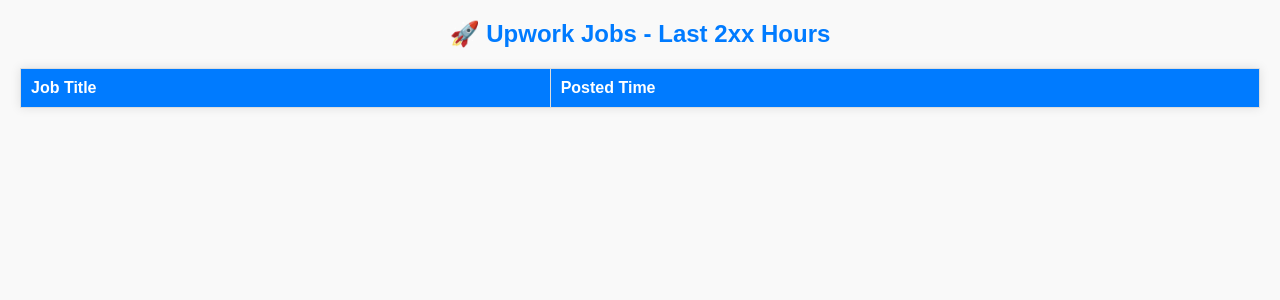
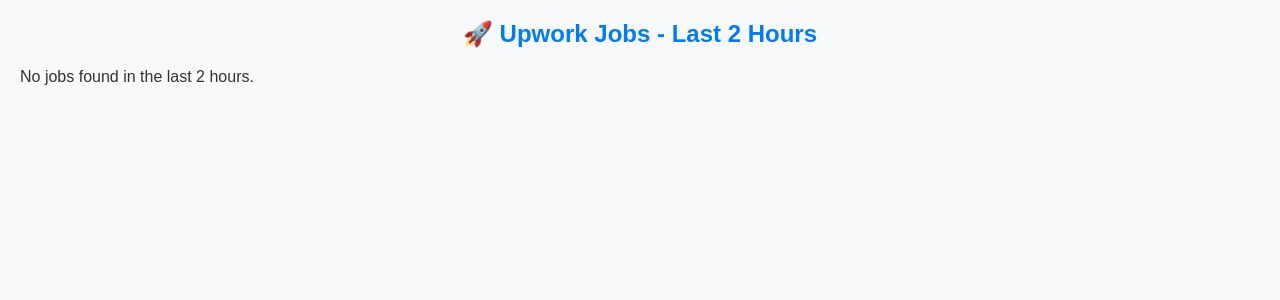
Before and after one commit to danielpinto-developer/webscraper_upwork, a Flask app: template templates/index.html in a window 1280 px wide. Shown: the top 300 px of the page. Run offline with Flask 3, Linux system fonts and the light colour scheme; the template is opened without the code that fills it, so the values that code supplies are empty.

Commit message:
fix html filtering

```diff
--- a/app.py
+++ b/app.py
@@ -2,23 +2,20 @@
 from flask import Flask, render_template
 
 app = Flask(__name__)
-
 DB_NAME = "upwork_jobs.db"
 
 def get_recent_jobs():
     conn = sqlite3.connect(DB_NAME)
     cursor = conn.cursor()
-    cursor.execute("""
+
+    # Fetch jobs within the last 2 hours and include the keyword (assuming it's stored)
+    cursor.execute('''
         SELECT title, job_link, posted_time, keyword
         FROM jobs
         WHERE posted_time LIKE '%hour%' OR posted_time LIKE '%minute%'
-        ORDER BY
-            CASE
-                WHEN posted_time LIKE '%minute%' THEN CAST(SUBSTR(posted_time, 1, INSTR(posted_time, ' ') - 1) AS INTEGER)
-                WHEN posted_time LIKE '%hour%' THEN CAST(SUBSTR(posted_time, 1, INSTR(posted_time, ' ') - 1) AS INTEGER) * 60
-                ELSE 9999
-            END ASC
-    """)
+        ORDER BY id DESC
+    ''')
+
     jobs = cursor.fetchall()
     conn.close()
     return jobs
--- a/templates/index.html
+++ b/templates/index.html
@@ -1,25 +1,22 @@
 <!DOCTYPE html>
 <html lang="en">
 <head>
-    <meta charset="UTF-8" />
-    <meta name="viewport" content="width=device-width, initial-scale=1.0" />
+    <meta charset="UTF-8">
+    <meta name="viewport" content="width=device-width, initial-scale=1.0">
     <title>Upwork Jobs - Last 2 Hours</title>
     <style>
         body {
             font-family: Arial, sans-serif;
             margin: 20px;
-        background-color: #f9f9f9;
+            background-color: #f8f9fa;
             color: #333;
         }
         table {
             width: 100%;
             border-collapse: collapse;
             margin-top: 20px;
-        background-color: #fff;
-        box-shadow: 0 0 10px rgba(0, 0, 0, 0.1);
         }
-      th,
-      td {
+        th, td {
             border: 1px solid #ddd;
             padding: 10px;
             text-align: left;
@@ -27,6 +24,9 @@
         th {
             background-color: #007bff;
             color: white;
+        }
+        tr:nth-child(even) {
+            background-color: #f2f2f2;
         }
         h2 {
             color: #007bff;
@@ -39,11 +39,28 @@
         a:hover {
             text-decoration: underline;
         }
+        .keyword-section {
+            margin-top: 30px;
+            padding: 10px;
+            background-color: #e9ecef;
+            border-left: 5px solid #007bff;
+        }
     </style>
 </head>
 <body>
-    <h2>🚀 Upwork Jobs - Last 2xx Hours</h2>
 
+<h2>🚀 Upwork Jobs - Last 2 Hours</h2>
+
+{% if jobs %}
+    {% set current_keyword = None %}
+    {% for job in jobs %}
+        {% if job[3] != current_keyword %}
+            {% if current_keyword is not none %}
+                </tbody>
+            {% endif %}
+            <div class="keyword-section">
+                <h3>🔑 Jobs for Keyword: {{ job[3] }}</h3>
+            </div>
             <table>
                 <thead>
                     <tr>
@@ -52,14 +69,20 @@
                     </tr>
                 </thead>
                 <tbody>
-        {% for job in jobs %} {% set time_parts = job[2].split() %} {% if
-        'minute' in job[2] or ('hour' in job[2] and time_parts[0]|int <= 2) %}
+            {% set current_keyword = job[3] %}
+        {% endif %}
+
         <tr>
             <td><a href="{{ job[1] }}" target="_blank">{{ job[0] }}</a></td>
             <td>{{ job[2] }}</td>
         </tr>
-        {% endif %} {% endfor %}
+
+    {% endfor %}
     </tbody>
     </table>
+{% else %}
+    <p>No jobs found in the last 2 hours.</p>
+{% endif %}
+
 </body>
 </html>
```
Lines whose indentation alone changed are shown as unchanged.
